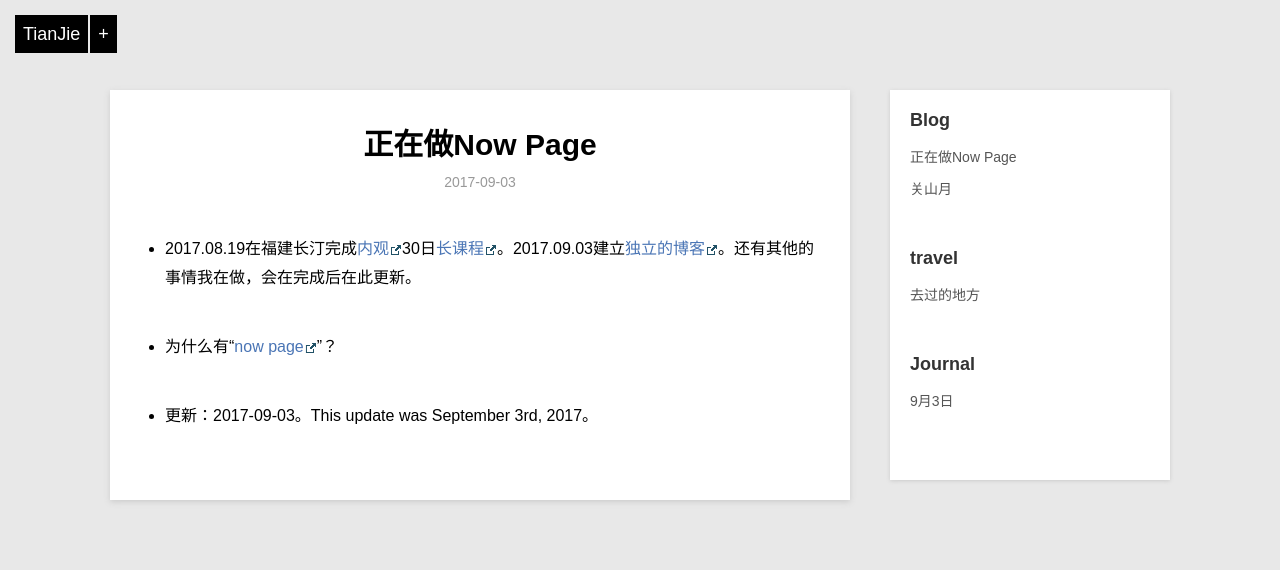
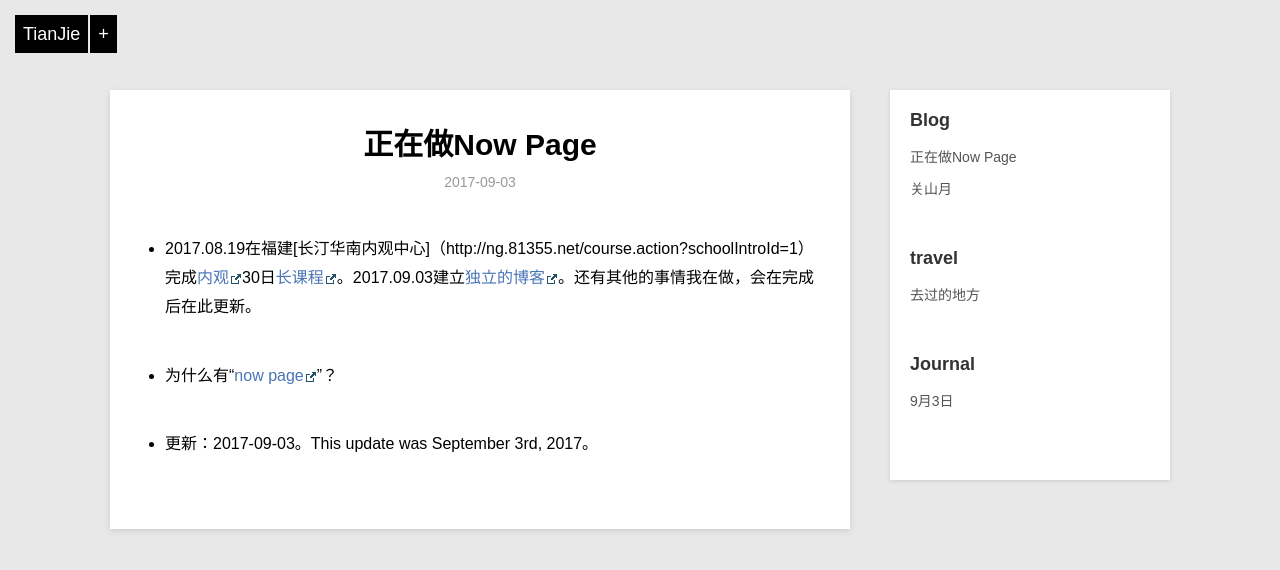
Before and after one commit to violettianjie/violettianjie.github.io, a Jekyll site: the page built from _posts/blog/2017-09-03-whatIamdoingnow.md, in a window 1280 px wide. Shown: the top 570 px of the page. Built offline with Jekyll 4.4.1, drawn with Linux system fonts in a browser that asks for light colours; part of the change alters nothing that is shown.

Commit message:
Update 2017-09-03-whatIamdoingnow.md

```diff
--- a/_posts/blog/2017-09-03-whatIamdoingnow.md
+++ b/_posts/blog/2017-09-03-whatIamdoingnow.md
@@ -7,7 +7,7 @@ category: blog
 
 
 
-- 2017.08.19在福建长汀完成[内观](https://www.dhamma.org/zh-HANS/index)30日[长课程](https://www.dhamma.org/zh-HANS/courses/glossary)。2017.09.03建立[独立的博客](https://violettianjie.github.io)。还有其他的事情我在做，会在完成后在此更新。
+- 2017.08.19在福建[长汀华南内观中心]（http://ng.81355.net/course.action?schoolIntroId=1）完成[内观](https://www.dhamma.org/zh-HANS/index)30日[长课程](https://www.dhamma.org/zh-HANS/courses/glossary)。2017.09.03建立[独立的博客](https://violettianjie.github.io)。还有其他的事情我在做，会在完成后在此更新。
 
 - 为什么有“[now page](http://nownownow.com/about)”？
 
```
